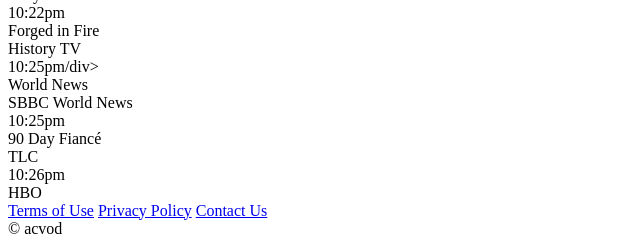
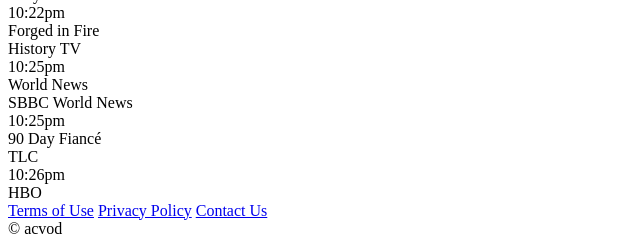
Before and after one commit to AnastasiaLL/ACVOD, a plain HTML site: page index.html in a window 1280 px wide. Shown: the part 1246-1482 px from the top of the page, 0-640 px from the left. Drawn offline with Linux system fonts and the light colour scheme.

Commit message:
fix: close div tag

```diff
--- a/index.html
+++ b/index.html
@@ -169,7 +169,7 @@
                     <div class="federal__card">
                         <div class="federal__preview"></div>
                         <div class="federal__description">
-                            <div class="federal__time">10:25pm/div>
+                            <div class="federal__time">10:25pm</div>
                             <div class="federal__name">World News</div>
                         </div>
                         <div class="federal__channel-info">
```
